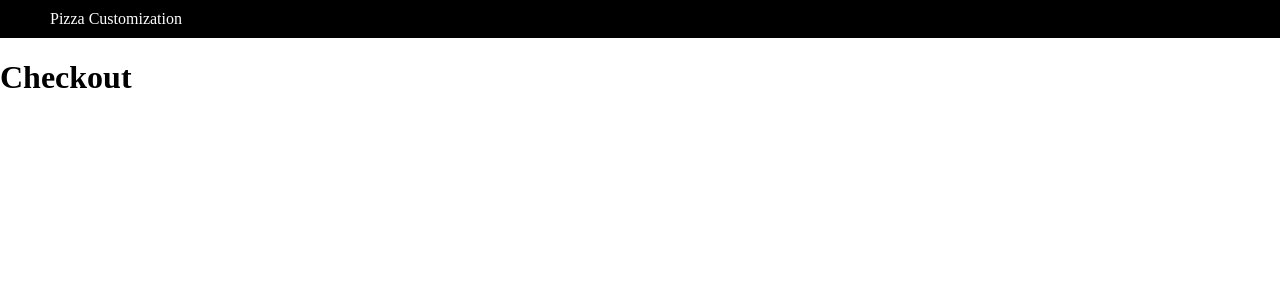
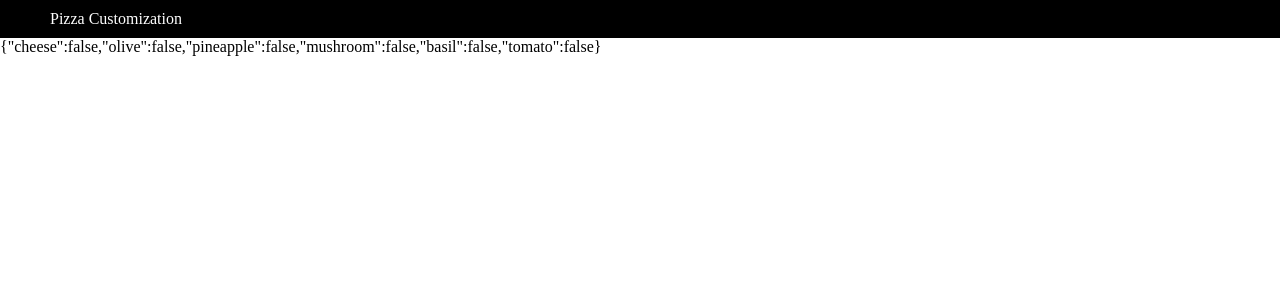
Before and after one commit to DinhSonHai/pizza-customization-reactjs, a React (Create React App) app: page /checkout in a window 1280 px wide. Shown: the top 300 px of the page. Built offline with nearby package versions, Linux system fonts and the light colour scheme.

Commit message:
Add checkout component content

```diff
--- a/src/App.js
+++ b/src/App.js
@@ -1,8 +1,9 @@
 import React, { useState } from 'react';
+import { BrowserRouter as Router, Switch, Route, Link } from 'react-router-dom';
 
 import Header from './components/Header';
 import Customize from './components/Customize';
-import { BrowserRouter as Router, Switch, Route, Link } from 'react-router-dom';
+import Checkout from './components/Checkout';
 
 function App() {
   const [ingredients, setIngredients] = useState({
@@ -22,7 +23,7 @@ function App() {
             <Customize ingredients={ingredients} setIngredients={setIngredients}/>
           </Route>
           <Route path="/checkout">
-            <h1>Checkout</h1>
+            <Checkout ingredients={ingredients} />
           </Route>
         </Switch>
       </Router>
--- a/src/components/Checkout.js
+++ b/src/components/Checkout.js
@@ -0,0 +1,9 @@
+import React from 'react'
+
+export default function Checkout({ ingredients }) {
+  return (
+    <div>
+      { JSON.stringify(ingredients)}
+    </div>
+  )
+}
--- a/src/components/Customize.js
+++ b/src/components/Customize.js
@@ -1,5 +1,6 @@
 import React, { useState } from 'react';
 import { motion } from 'framer-motion';
+import { useHistory } from 'react-router-dom';
 
 import Cheese from '../assets/BaseCheese.png';
 import Base from '../assets/PizzaBase.png';
@@ -10,6 +11,7 @@ import Basil from '../assets/Basil.png';
 import Tomato from '../assets/Tomato.png';
 
 function Customize({ ingredients, setIngredients }) {
+  let history = useHistory();
   const onChange = (e, name) => {
     console.log(e)
     let newIngredients = JSON.parse(JSON.stringify(ingredients));
@@ -127,6 +129,7 @@ function Customize({ ingredients, setIngredients }) {
           <input type="checkbox" checked={ingredients["tomato"]} onChange={(e) => onChange(e.currentTarget.checked, 'tomato')}></input>
           <span className="checkmark"></span>
         </label>
+        <button onClick={() => history.push("/checkout")}>Proceed to Checkout</button>
         {JSON.stringify(ingredients)}
       </div>
     </div>
```
